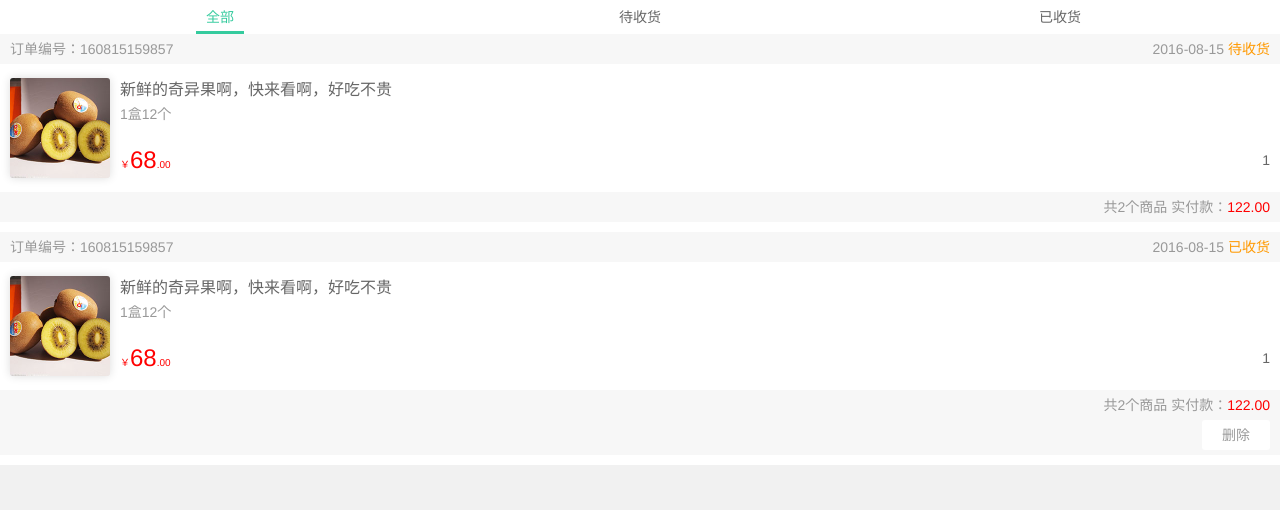
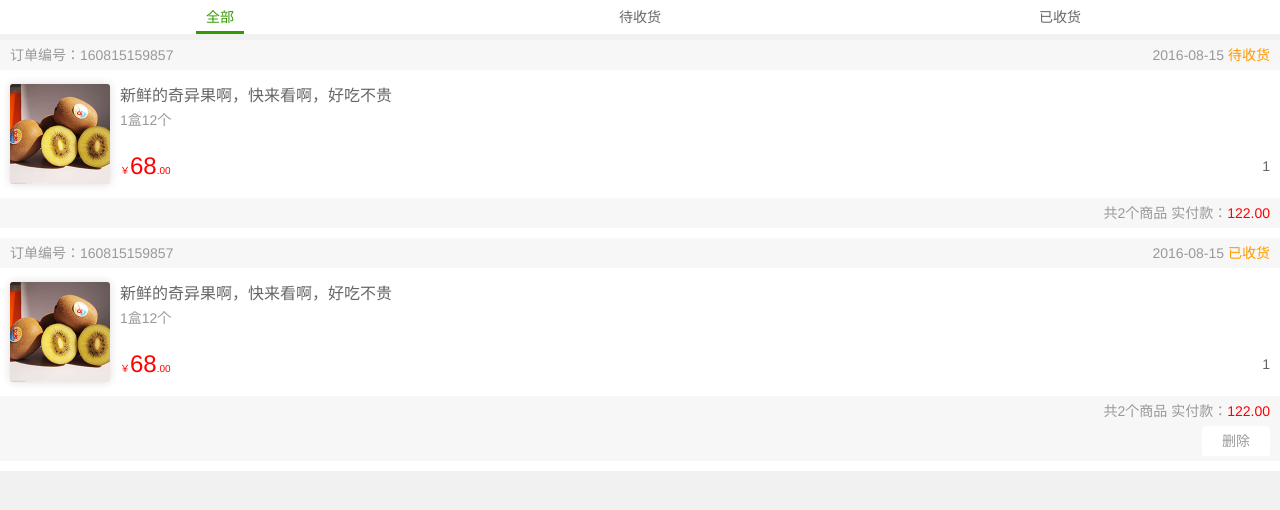
Before and after one commit to dukai/fruit, a website: page src/page/order-list.html in a window 1280 px wide. Drawn offline with Linux system fonts and the light colour scheme.

Commit message:
fixed bugs

```diff
--- a/src/less/index.less
+++ b/src/less/index.less
@@ -1,4 +1,8 @@
 @import "global";
+
+*{
+  -webkit-tap-highlight-color: rgba(0,0,0,0);
+}
 
 html, body{
   height: 100%;
@@ -6,6 +10,9 @@ html, body{
   background: #f1f1f1;
   color: #666;
   font-family: helvetica;
+}
+
+body{
 }
 
 
@@ -118,7 +125,11 @@ html, body{
 
 
 .main{
-  height:100%;
+  position: absolute;
+  top: 0;
+  bottom: 50px;
+  left: 0;
+  right: 0;
   nav{
     width: 90px;
     height: 100%;
@@ -151,6 +162,7 @@ html, body{
   .goods{
     overflow: auto;
     height: 100%;
+    -webkit-overflow-scrolling : touch;
     .item-box{
       background: #fff;
       >header{
@@ -489,8 +501,8 @@ label.checkbox{
       }
       &.active{
         strong{
-          color: #35cb9e;
-          border-bottom: 3px solid #35cb9e;
+          color: #390;
+          border-bottom: 3px solid #390;
         }
       }
     }
@@ -532,6 +544,8 @@ label.checkbox{
       input{
         font-size: 14px;
         padding:6px 4px;
+        border: 0;
+        outline: none;
       }
     }
   }
--- a/src/page/order-list.html
+++ b/src/page/order-list.html
@@ -15,7 +15,7 @@
       <li><strong>已收货</strong></li>
     </ul>
   </div>
-  <section class="main">
+  <section class="main" style="top:40px;">
     <div class="goods clearfix ">
       <div class="item-box">
         <header>
```
Also changed, not shown: src/css/index.css.
